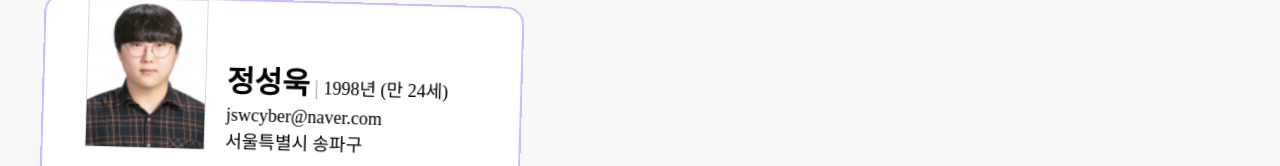
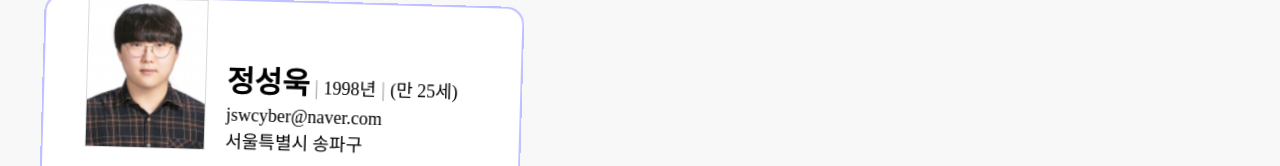
Before and after one commit to jungsungwook/jungsungwook-portfolio, a Next.js app: page /page/aboutPage in a window 1280 px wide. Shown: the top 166 px of the page. Built offline with nearby package versions, Linux system fonts and the light colour scheme.

Commit message:
fix: auto calc age

```diff
--- a/src/pages/page/profilePage.tsx
+++ b/src/pages/page/profilePage.tsx
@@ -1,4 +1,14 @@
 const ProfilePage = () => {
+    const age = () => {
+        const today = new Date();
+        const birthDay = new Date(1998, 7, 31);
+        const age = today.getFullYear() - birthDay.getFullYear();
+        const month = today.getMonth() - birthDay.getMonth();
+        if (month < 0 || (month === 0 && today.getDate() < birthDay.getDate())) {
+            return age - 1;
+        }
+        return age;
+    }
     return (
             <div style={{
                 // 수직 정렬
@@ -55,7 +65,12 @@ const ProfilePage = () => {
                                     , color: "#999",
                                 }}> | </span>
                                 1998년
-                                (만 24세)
+                                <span style={{
+                                    fontSize: "20px"
+                                    // 연한 회색
+                                    , color: "#999",
+                                }}> | </span>
+                                (만 {age()}세)
                             </span>
                         </div>
                         <div className="profile-email">
```
